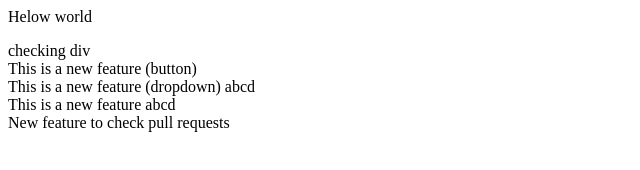
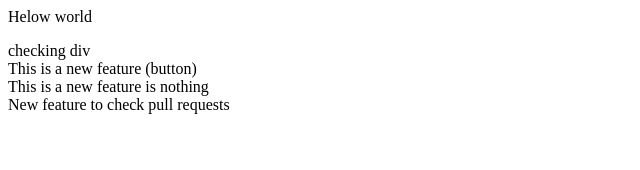
Before and after one commit to OmkarGarate/localrepo, a plain HTML site: page index.html in a window 1280 px wide. Shown: the whole page, without its empty margins (0-640 px from the left). Drawn offline with Linux system fonts and the light colour scheme.

Commit message:
added nothing

```diff
--- a/index.html
+++ b/index.html
@@ -2,7 +2,6 @@
 <div>checking div</div>
 
 <div> This is a new feature (button) </div>
-<div> This is a new feature (dropdown) abcd</div>
-<div> This is a new feature abcd</div>
+<div> This is a new feature is nothing</div>
 
 <div>New feature to check pull requests</div>
```
